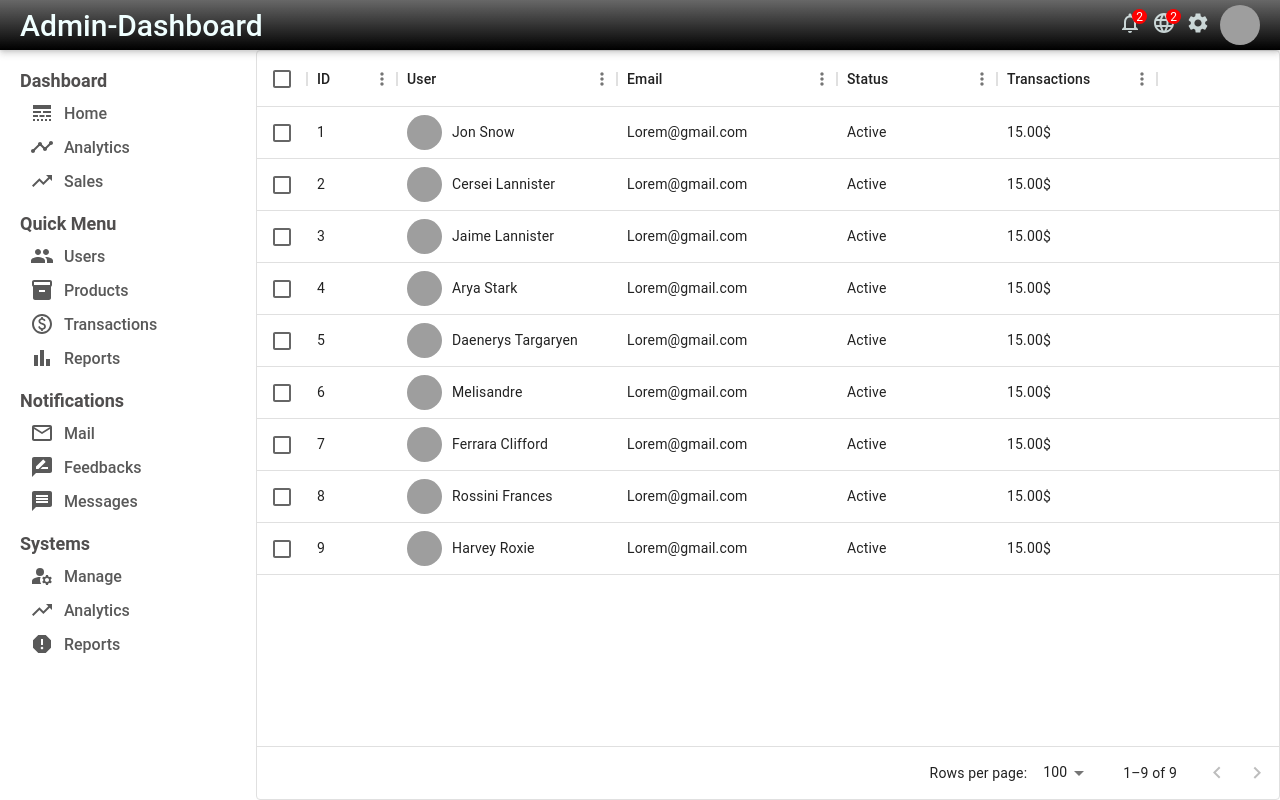
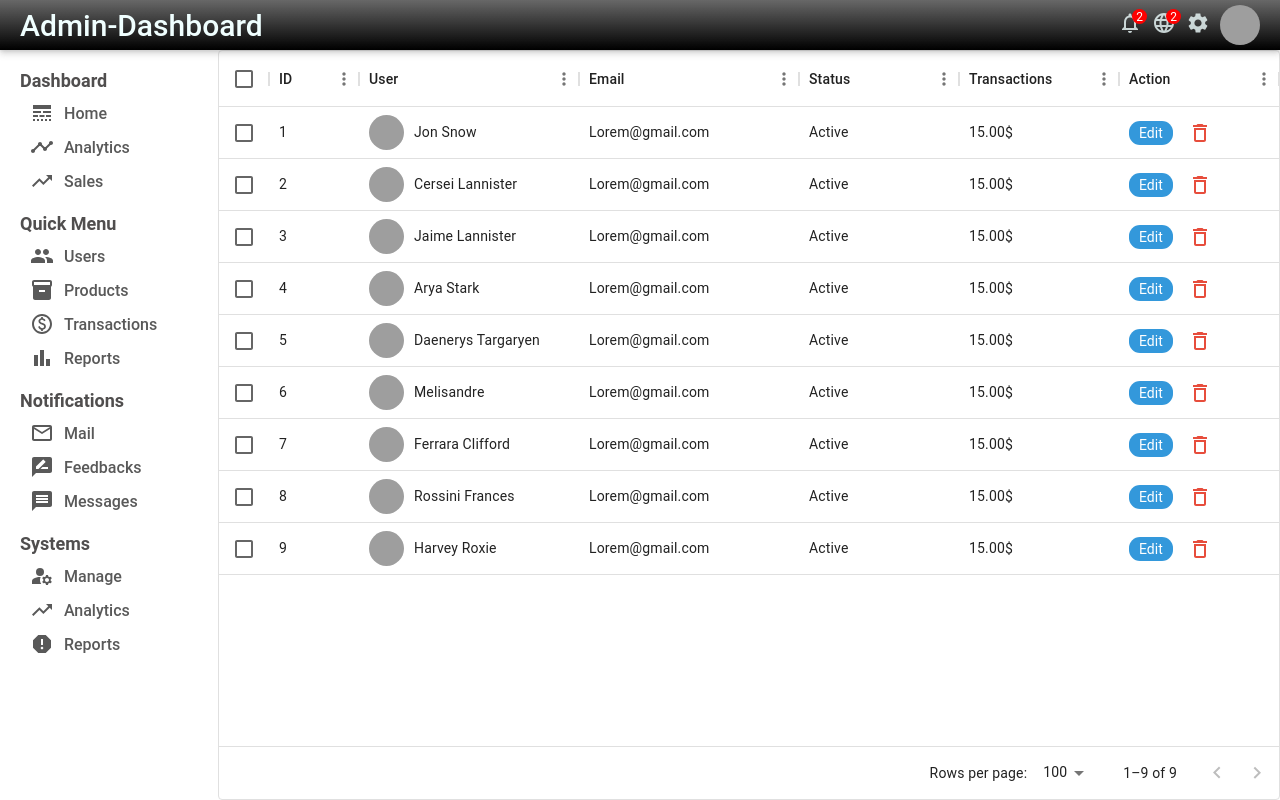
Before and after one commit to assaad-ali/admin-dashboard, a React (Create React App) app: page /users in a window 1280 px wide. Built offline with nearby package versions, Linux system fonts and the light colour scheme; grey boxes are pictures that could not be loaded.

Commit message:
feat: Add action buttons and styling to UserList
- Add 'Action' column with edit button and delete icon
- Update userList.scss with styles for userList-edit and userList-delete
- Disable row selection on click in DataGrid

```diff
--- a/src/pages/userList/UserList.jsx
+++ b/src/pages/userList/UserList.jsx
@@ -1,11 +1,12 @@
 import './userList.scss'
 import { DataGrid } from '@mui/x-data-grid';
+import DeleteOutlineIcon from '@mui/icons-material/DeleteOutline';
 
 export const UserList = () => {
 
     const columns = [
-        { field: 'id', headerName: 'ID', width: 90 },
-        { field: 'user', headerName: 'User', width: 220, renderCell:(params)=>{
+        {   field: 'id', headerName: 'ID', width: 90 },
+        {   field: 'user', headerName: 'User', width: 220, renderCell:(params)=>{
             return (
                 <div className='userList-user'>
                     <img
@@ -17,17 +18,30 @@ export const UserList = () => {
                 </div>
             )
         }},
-        { field: 'email', headerName: 'Email', width: 220 },
+        {   field: 'email', headerName: 'Email', width: 220 },
         {
-          field: 'status',
+            field: 'status',
           headerName: 'Status',
           width: 160,
         },
         {
-          field: 'transaction',
-          headerName: 'Transactions',
-          width: 160,
+            field: 'transaction',
+            headerName: 'Transactions',
+            width: 160,
         },
+        {
+            field: 'action',
+            headerName: 'Action',
+            width: 160,
+            renderCell: (params)=>{
+                return (
+                    <>
+                        <button className="userList-edit">Edit</button>
+                        <DeleteOutlineIcon className='userList-delete'/>
+                    </>
+                )
+            }
+        }
       ];
 
       const rows = [
@@ -113,6 +127,7 @@ export const UserList = () => {
         pageSize={5}
         rowsPerPageOptions={[5]}
         checkboxSelection
+        disableRowSelectionOnClick
       />
     </div>
   )
--- a/src/pages/userList/userList.scss
+++ b/src/pages/userList/userList.scss
@@ -15,3 +15,49 @@
     margin-right: 10px;
 
 }
+
+.userList-edit{
+    margin-right: 15px;
+    color: hsl(0, 0%, 100%);
+    background-color: hsl(204, 70%, 53%);
+    font-size: 14px;
+    border: none;
+    border-radius: 11px;
+    padding: 4px 10px;
+    cursor: pointer;
+    transition: background-color 0.3s ease, outline 0.3s ease;
+}
+
+.userList-edit:hover {
+  background-color: darken(hsl(204, 70%, 53%), 10%);
+}
+
+.userList-edit:active {
+  background-color: darken(hsl(204, 70%, 53%), 20%);
+}
+
+.userList-edit:focus {
+  outline: 2px solid hsl(204, 70%, 53%);
+}
+
+.userList-delete {
+    color: hsl(6, 78%, 57%);
+    border-radius: 7px;
+    cursor: pointer;
+    transition: color 0.3s ease, background-color 0.3s ease;
+
+    &:hover {
+      color: darken(hsl(6, 78%, 57%), 10%);
+      background-color: hsla(6, 78%, 57%, 0.1);
+    }
+
+    &:active {
+      color: darken(hsl(6, 78%, 57%), 20%);
+    }
+
+    &:focus-visible {
+      color: hsl(6, 78%, 57%);
+      background-color: hsla(6, 78%, 57%, 0.1);
+      box-shadow: 0 0 0 2px hsla(6, 78%, 57%, 0.5);
+    }
+  }
```
